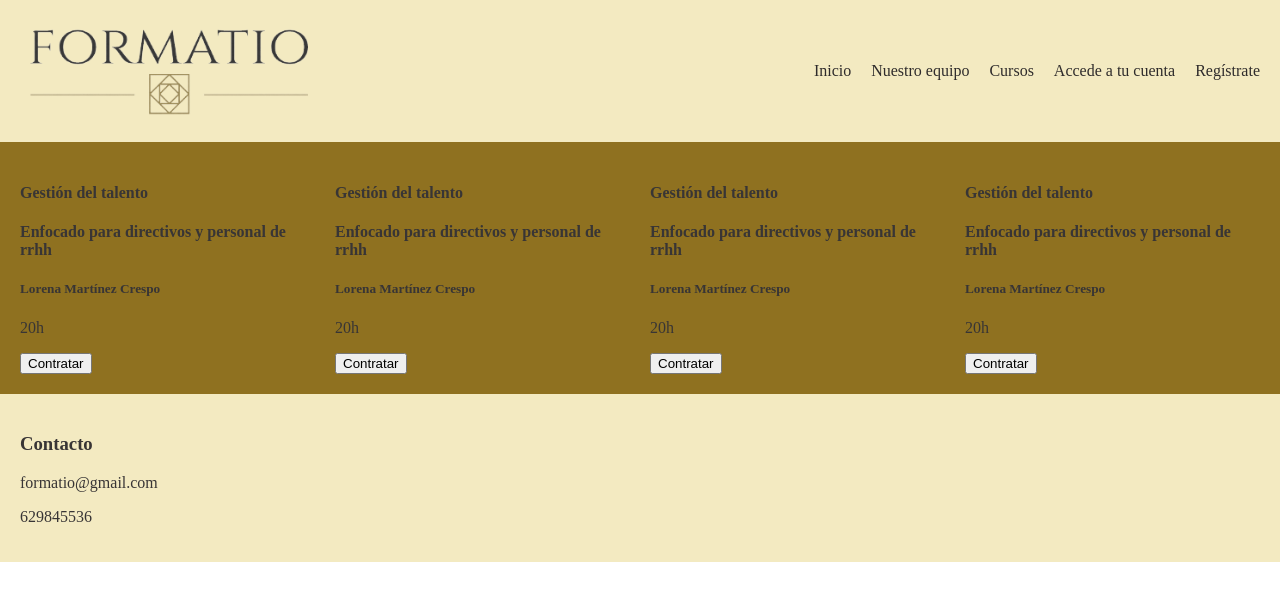
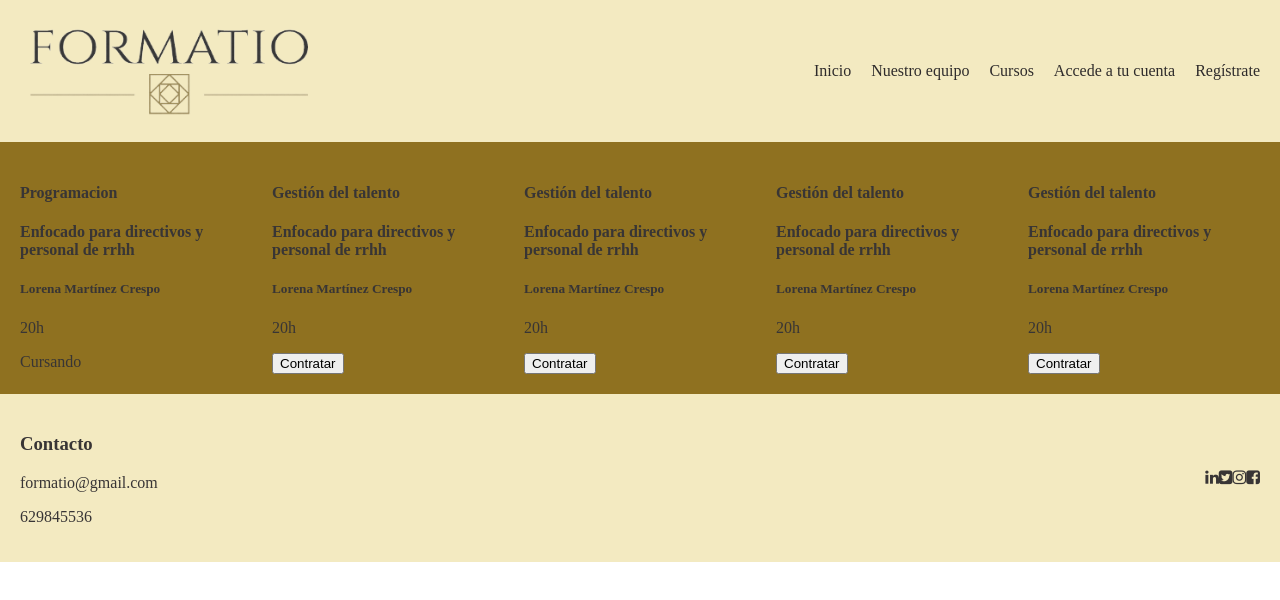
Before and after one commit to Elvira-88/final-project-client, a React (Create React App) app: page /courses in a window 1280 px wide. Shown: the top 600 px of the page. Built offline with nearby package versions, Linux system fonts and the light colour scheme.

Commit message:
Contratar o cursando e iconos

```diff
--- a/package.json
+++ b/package.json
@@ -6,6 +6,7 @@
     "@testing-library/jest-dom": "^5.12.0",
     "@testing-library/react": "^11.2.7",
     "@testing-library/user-event": "^12.8.3",
+    "font-awesome": "^4.7.0",
     "react": "^17.0.2",
     "react-dom": "^17.0.2",
     "react-router-dom": "^5.2.0",
--- a/src/components/Footer/Footer.css
+++ b/src/components/Footer/Footer.css
@@ -1,5 +1,22 @@
 .footer {
     background: rgb(243, 234, 193);
-    font-family: Cinzel-400;
     padding: 20px;
+    display: flex;
+    justify-content: space-between;
+    align-items: center;
+
 }
+
+.contact {
+
+}
+
+.icons {
+    /* padding: 5px;
+    gap: 5px; */
+}
+
+/* .icon {
+    height: 20px;
+
+} */
--- a/src/components/Footer/Footer.js
+++ b/src/components/Footer/Footer.js
@@ -1,11 +1,24 @@
 import './Footer.css';
+import 'font-awesome/css/font-awesome.min.css';
 
 export default function Footer() {
     return (
         <div className="footer">
-            <h3>Contacto</h3>
-            <p>formatio@gmail.com</p>
-            <p>629845536</p>
+
+            <div className="contact">
+                <h3>Contacto</h3>
+                <p>formatio@gmail.com</p>
+                <p>629845536</p>
+            </div>
+
+
+            <div className="icons">
+                <i className="fa fa-linkedin icon"></i>
+                <i class="fa fa-twitter-square"></i>
+                <i className="fa fa-instagram icon"></i>
+                <i className="fa fa-facebook-square icon"></i>
+            </div>
+
 
         </div>
     )
--- a/src/pages/courses/CourseCard.js
+++ b/src/pages/courses/CourseCard.js
@@ -7,7 +7,10 @@ export default function CourseCard(props) {
             <h4>{props.description}</h4>
             <h5>{props.teacher}</h5>
             <p>{props.duration}</p>
-            <button>Contratar</button>
+            {props.cursando
+                ? <span>Cursando</span>
+                : <button>Contratar</button>
+            }
         </div>
     )
 }
--- a/src/pages/courses/courses.js
+++ b/src/pages/courses/courses.js
@@ -2,21 +2,26 @@ import CourseCard from './CourseCard';
 import './courses.css';
 
 export default function courses() {
-
+    const actualCourses = [
+        {name: "Programacion", description: "Enfocado para directivos y personal de rrhh", teacher: "Lorena Martínez Crespo", duration: "20h"},
+    ];
     const courses = [
         {name: "Gestión del talento", description: "Enfocado para directivos y personal de rrhh", teacher: "Lorena Martínez Crespo", duration: "20h"},
         {name: "Gestión del talento", description: "Enfocado para directivos y personal de rrhh", teacher: "Lorena Martínez Crespo", duration: "20h"},
         {name: "Gestión del talento", description: "Enfocado para directivos y personal de rrhh", teacher: "Lorena Martínez Crespo", duration: "20h"},
         {name: "Gestión del talento", description: "Enfocado para directivos y personal de rrhh", teacher: "Lorena Martínez Crespo", duration: "20h"},
-
     ];
 
     return (
         <div className="courses">
-
+            {actualCourses.map(course => {
+                return (
+                    <CourseCard cursando={true} name = {course.name} description = {course.description} teacher = {course.teacher} duration = {course.duration}/>
+                )
+            })}
             {courses.map(course => {
                 return (
-                    <CourseCard name = {course.name} description = {course.description} teacher = {course.teacher} duration = {course.duration}/>
+                    <CourseCard cursando={false}  name = {course.name} description = {course.description} teacher = {course.teacher} duration = {course.duration}/>
                 )
             })}
 
--- a/src/pages/home/home.js
+++ b/src/pages/home/home.js
@@ -4,7 +4,7 @@ import './home.css';
 
 export default function home() {
     return (
-        <>
+
         <div className="home">
             <div className="textUp">
                 <p>Lorem ipsum dolor sit amet, consectetur adipisicing elit. Error magnam quisquam deserunt, vero laborum, non maxime consectetur alias aliquam numquam nemo! Qui fugiat non totam rerum tenetur, cum voluptates cupiditate est fuga officia nemo natus id porro exercitationem rem quod ea ipsam accusantium quo sequi eligendi asperiores? Ut, expedita quam!</p>
@@ -27,6 +27,6 @@ export default function home() {
             </div>
 
         </div>
-        </>
+
     )
 }
```
Also changed, not shown: 1 other file (tests, documents, lock files or other folders).
